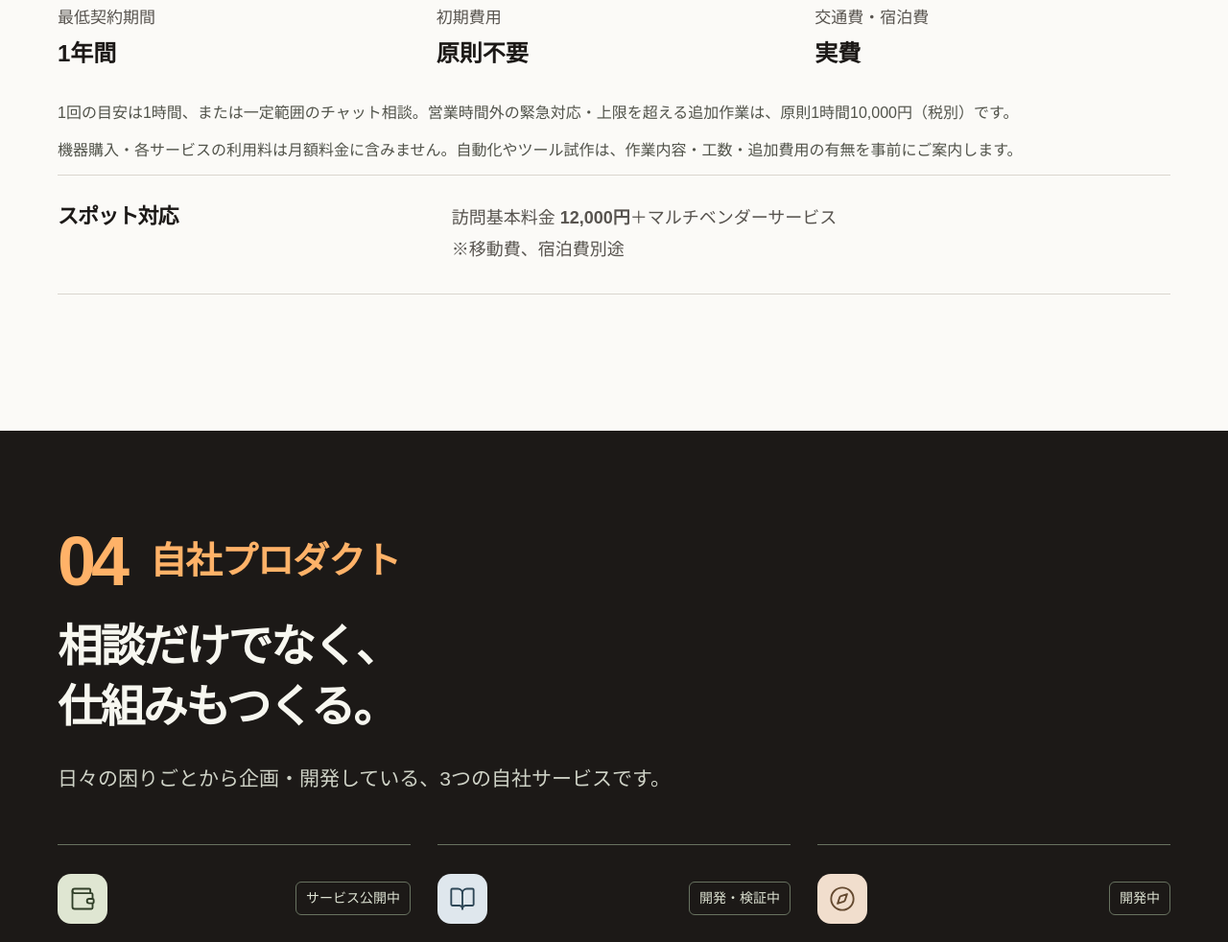
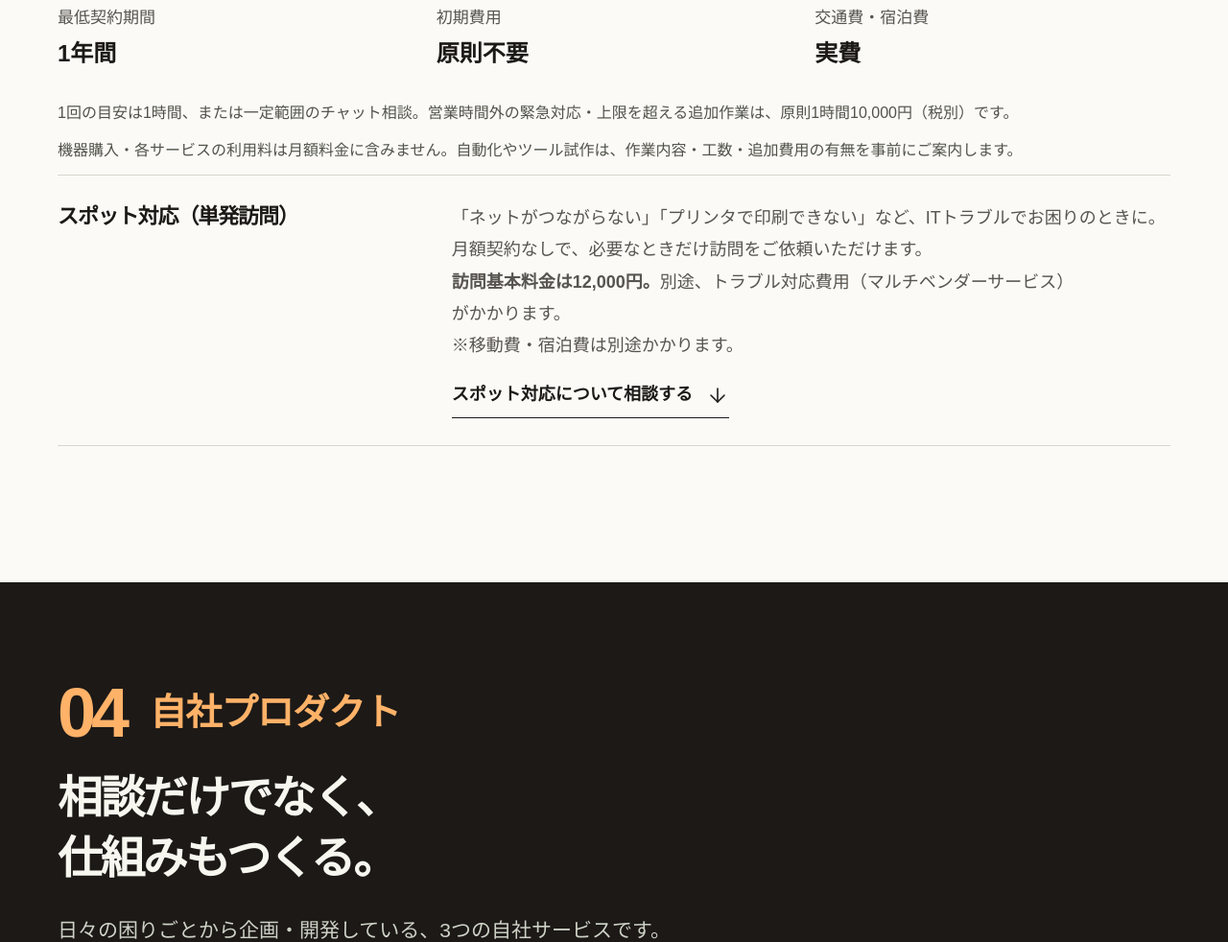
Before and after one commit to saitoushimon/triplewinmoney-site, a plain HTML site: page index.html in a window 1280 px wide. Shown: the part 8790-9772 px from the top of the page at 96% size. Drawn offline with Linux system fonts and the light colour scheme.

Commit message:
Explain when and how to request one-off IT support

```diff
--- a/index.html
+++ b/index.html
@@ -197,7 +197,15 @@
         <article class="price-card"><p class="plan-for">業務改善まで進めたい</p><h3>プレミアム</h3><p class="price">80,000<span>円 / 月</span></p><p class="tax">税別</p><ul><li><i data-lucide="check" aria-hidden="true"></i>オンライン・訪問 月10回</li><li><i data-lucide="clock-3" aria-hidden="true"></i>通常12時間以内に対応開始</li><li>月1回の定例訪問・業務改善支援</li></ul><p class="plan-example">例えば：定例訪問で仕事の手間を確認し、改善を継続して進める。</p><a class="button button-outline" href="#contact">このプランを相談</a></article>
       </div>
       <div class="contract-note"><h3>ご契約前にご確認ください</h3><ul class="contract-facts"><li><span>最低契約期間</span><strong>1年間</strong></li><li><span>初期費用</span><strong>原則不要</strong></li><li><span>交通費・宿泊費</span><strong>実費</strong></li></ul><p>1回の目安は1時間、または一定範囲のチャット相談。営業時間外の緊急対応・上限を超える追加作業は、原則1時間10,000円（税別）です。</p><p>機器購入・各サービスの利用料は月額料金に含みません。自動化やツール試作は、作業内容・工数・追加費用の有無を事前にご案内します。</p></div>
-      <div class="plan-scope"><h3>スポット対応</h3><div><p><span class="phrase">訪問基本料金 <strong>12,000円</strong></span><span class="phrase">＋マルチベンダーサービス</span></p><p>※移動費、宿泊費別途</p></div></div>
+      <section class="plan-scope" id="spot-pricing" aria-labelledby="spot-pricing-title">
+        <h3 id="spot-pricing-title">スポット対応（単発訪問）</h3>
+        <div>
+          <p>「ネットがつながらない」「プリンタで印刷できない」など、ITトラブルでお困りのときに。月額契約なしで、必要なときだけ訪問をご依頼いただけます。</p>
+          <p><strong>訪問基本料金は12,000円。</strong>別途、トラブル対応費用（マルチベンダーサービス）がかかります。</p>
+          <p>※移動費・宿泊費は別途かかります。</p>
+          <a class="text-link" href="#contact">スポット対応について相談する<i data-lucide="arrow-down" aria-hidden="true"></i></a>
+        </div>
+      </section>
     </section>
 
     <section class="products-band" id="products" aria-labelledby="products-title">
```
